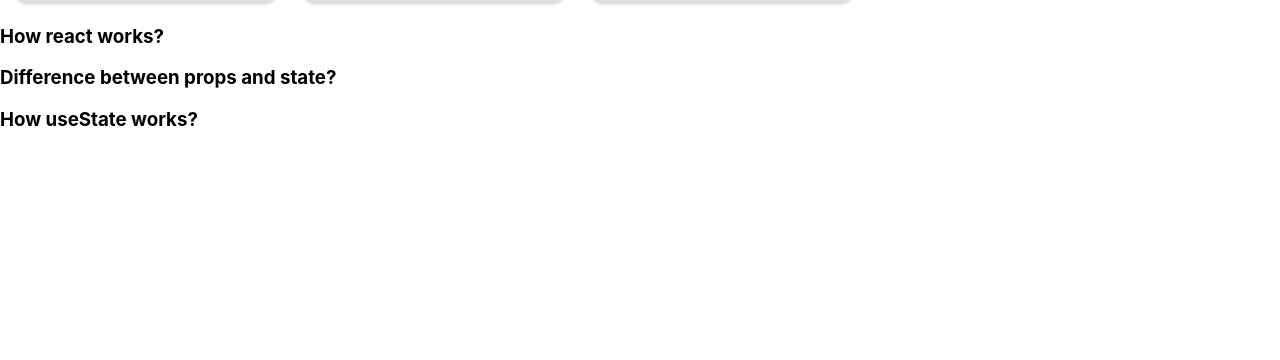
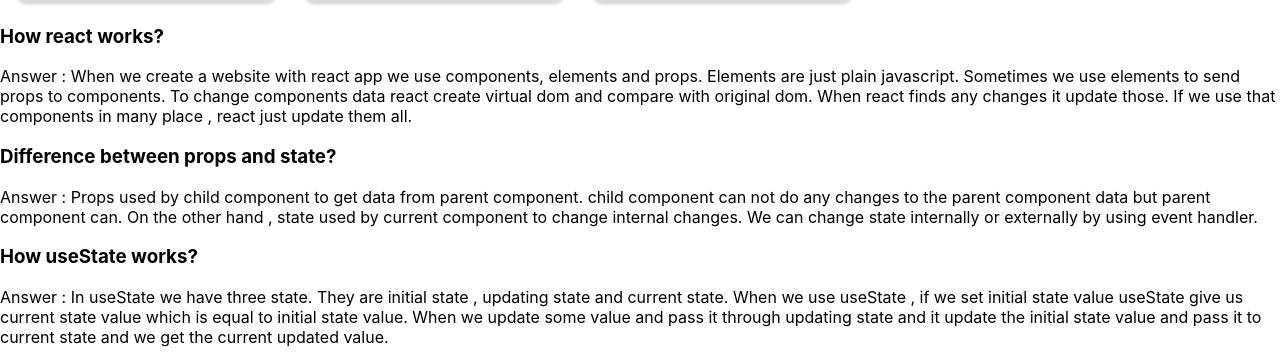
Before and after one commit to hasanarick07/fruit, a React (Create React App) app: page / in a window 1280 px wide. Shown: the part 1370-1730 px from the top of the page. Before the commit the page ends 1520 px from the top, so only its background shows below. Built offline with nearby package versions, Linux system fonts and the light colour scheme.

Commit message:
Footer done

```diff
--- a/package.json
+++ b/package.json
@@ -11,6 +11,7 @@
     "@testing-library/user-event": "^13.5.0",
     "react": "^17.0.2",
     "react-dom": "^17.0.2",
+    "react-modal": "^3.14.4",
     "react-scripts": "5.0.0",
     "web-vitals": "^2.1.4"
   },
--- a/src/components/Footer/Footer.js
+++ b/src/components/Footer/Footer.js
@@ -4,8 +4,31 @@
   return (
     <div>
       <h3>How react works?</h3>
+      <p>
+        Answer : When we create a website with react app we use components,
+        elements and props. Elements are just plain javascript. Sometimes we use
+        elements to send props to components. To change components data react
+        create virtual dom and compare with original dom. When react finds any
+        changes it update those. If we use that components in many place , react
+        just update them all.
+      </p>
       <h3>Difference between props and state?</h3>
+      <p>
+        Answer : Props used by child component to get data from parent
+        component. child component can not do any changes to the parent
+        component data but parent component can. On the other hand , state used
+        by current component to change internal changes. We can change state
+        internally or externally by using event handler.
+      </p>
       <h3>How useState works?</h3>
+      <p>
+        Answer : In useState we have three state. They are initial state ,
+        updating state and current state. When we use useState , if we set
+        initial state value useState give us current state value which is equal
+        to initial state value. When we update some value and pass it through
+        updating state and it update the initial state value and pass it to
+        current state and we get the current updated value.
+      </p>
     </div>
   );
 };
```
Also changed, not shown: 1 other file (tests, documents, lock files or other folders).
